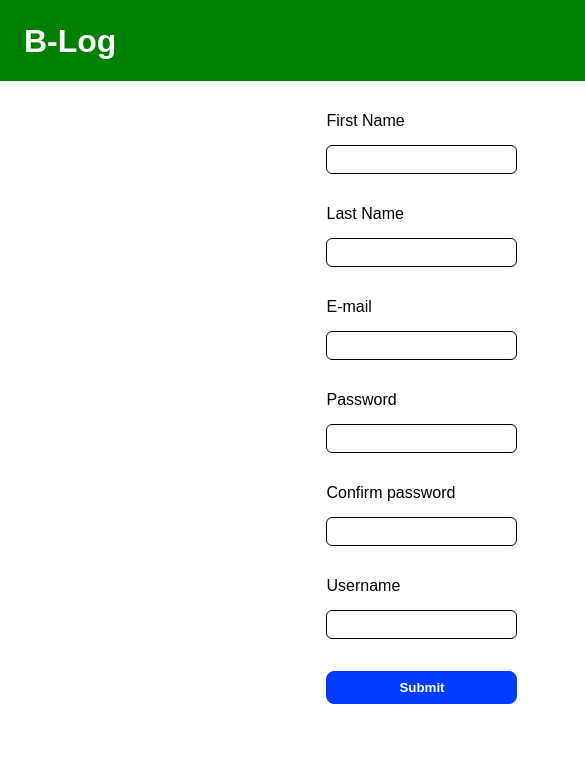
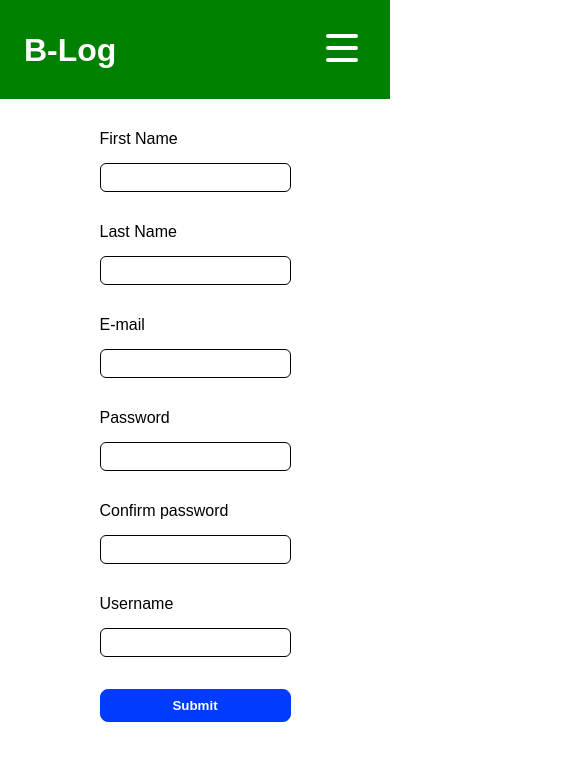
Before and after one commit to BuonicosII/blog-api-frontend, a React (Vite) app: page /sign-up in a window 390 px wide. Shown: the top 760 px of the page, 585 px wide, since content can reach past the window. Built offline with nearby package versions, Linux system fonts and the light colour scheme.

Commit message:
Add responsive mobile header with dropdown menu

```diff
--- a/public/index.css
+++ b/public/index.css
@@ -130,7 +130,7 @@ html {
 body {
   margin: 0;
   min-height: 100vh;
-  min-width: 100vh;
+  min-width: 100vw;
   display: flex;
   flex-direction: column;
 }
--- /dev/null
+++ b/src/UseMediaQuery.jsx
@@ -0,0 +1,21 @@
+import { useEffect, useState } from "react";
+
+function useMediaQuery(mediaQuery) {
+  const [isMediaMatch, setIsMediaMatch] = useState(
+    window.matchMedia(mediaQuery).matches
+  );
+
+  useEffect(() => {
+    const mediaQueryList = window.matchMedia(mediaQuery);
+    const mqlHandler = () => setIsMediaMatch(mediaQueryList.matches);
+
+    mediaQueryList.addEventListener("change", mqlHandler);
+    return () => {
+      mediaQueryList.removeEventListener("change", mqlHandler);
+    };
+  }, [mediaQuery]);
+
+  return isMediaMatch;
+}
+
+export default useMediaQuery;
--- a/src/components/header/header.jsx
+++ b/src/components/header/header.jsx
@@ -1,42 +1,129 @@
 import { Link, useLoaderData } from "react-router-dom";
+import { useState } from "react";
 import style from "./header.module.css";
+import useMediaQuery from "../../UseMediaQuery";
 
 export default function Header() {
   const user = useLoaderData()[0];
+  const [menuOpen, setMenuOpen] = useState(false);
+  const aspRatioMobile = useMediaQuery("(max-aspect-ratio: 1/1)");
+  const maxWidMobile = useMediaQuery("(max-width: 800px)");
 
-  if (!user) {
+  if (aspRatioMobile && maxWidMobile) {
+    return (
+      <header>
+        <nav>
+          <span className={style.home}>
+            <Link
+              onClick={() => {
+                setMenuOpen(false);
+              }}
+              to="/"
+            >
+              B-Log
+            </Link>
+          </span>
+          <span
+            onClick={() => {
+              setMenuOpen(!menuOpen);
+            }}
+          >
+            {menuOpen ? (
+              <svg
+                xmlns="http://www.w3.org/2000/svg"
+                width="48"
+                height="48"
+                viewBox="0 0 24 24"
+              >
+                <path
+                  fill="#fffefe"
+                  d="M7.05 7.05a1 1 0 0 1 1.414 0L12 10.586l3.536-3.536a1 1 0 1 1 1.414 1.414L13.414 12l3.536 3.536a1 1 0 1 1-1.414 1.414L12 13.414L8.464 16.95a1 1 0 1 1-1.414-1.414L10.586 12L7.05 8.464a1 1 0 0 1 0-1.414"
+                />
+              </svg>
+            ) : (
+              <svg
+                xmlns="http://www.w3.org/2000/svg"
+                width="48"
+                height="48"
+                viewBox="0 0 24 24"
+              >
+                <path
+                  fill="#fffefe"
+                  d="M4 6a1 1 0 0 1 1-1h14a1 1 0 1 1 0 2H5a1 1 0 0 1-1-1m0 6a1 1 0 0 1 1-1h14a1 1 0 1 1 0 2H5a1 1 0 0 1-1-1m1 5a1 1 0 1 0 0 2h14a1 1 0 1 0 0-2z"
+                />
+              </svg>
+            )}
+          </span>
+        </nav>
+        <div className={menuOpen ? style.dropDownOpen : style.dropDownClosed}>
+          {user ? (
+            <>
+              {user.author && (
+                <Link
+                  onClick={() => {
+                    setMenuOpen(!menuOpen);
+                  }}
+                  to="/new-post"
+                >
+                  <div className={style.menuDiv}>New Post</div>
+                </Link>
+              )}
+              <Link
+                onClick={() => {
+                  setMenuOpen(!menuOpen);
+                }}
+                to={"/user/" + user.id}
+              >
+                <div className={style.menuDiv}>{user.username}</div>
+              </Link>
+              <Link
+                onClick={() => {
+                  setMenuOpen(!menuOpen);
+                  localStorage.removeItem("token");
+                }}
+              >
+                <div className={style.menuDiv}>Log out</div>
+              </Link>
+            </>
+          ) : (
+            <>
+              <Link
+                onClick={() => {
+                  setMenuOpen(!menuOpen);
+                }}
+                to="/sign-up"
+              >
+                <div className={style.menuDiv}>Sign Up</div>
+              </Link>
+              <Link
+                onClick={() => {
+                  setMenuOpen(!menuOpen);
+                }}
+                to="/log-in"
+              >
+                <div className={style.menuDiv}>Log In</div>
+              </Link>
+            </>
+          )}
+        </div>
+      </header>
+    );
+  } else {
+    setMenuOpen(false);
     return (
       <header>
         <nav>
           <span className={style.home}>
             <Link to="/">B-Log</Link>
           </span>
-          <Link to="/sign-up">
-            <button className={style.login}>Sign Up</button>
-          </Link>
-          <Link to="/log-in">
-            <button className={style.login}>Log in</button>
-          </Link>
-        </nav>
-      </header>
-    );
-  } else {
-    return (
-      <header>
-        <nav>
-          <span className={style.home}>
-            <Link to="/">B-Log</Link>
-          </span>
+          {user ? (
+            <>
               {user.author && (
-            <span>
                 <Link to="/new-post">
                   <button className={style.newpost}>New Post</button>
                 </Link>
-            </span>
               )}
-          <span>
               <Link to={"/user/" + user.id}>{user.username}</Link>
-          </span>
               <Link
                 onClick={() => {
                   localStorage.removeItem("token");
@@ -44,6 +131,17 @@ export default function Header() {
               >
                 <button className={style.logout}>Log out</button>
               </Link>
+            </>
+          ) : (
+            <>
+              <Link to="/sign-up">
+                <button className={style.login}>Sign Up</button>
+              </Link>
+              <Link to="/log-in">
+                <button className={style.login}>Log in</button>
+              </Link>
+            </>
+          )}
         </nav>
       </header>
     );
--- a/src/components/header/header.module.css
+++ b/src/components/header/header.module.css
@@ -54,3 +54,26 @@ nav a {
   filter: brightness(1.25);
   cursor: pointer;
 }
+
+.dropDownClosed {
+  display: none;
+}
+
+.dropDownOpen {
+  background-color: green;
+  position: absolute;
+  width: 100%;
+}
+
+.dropDownOpen a {
+  text-decoration: none;
+  color: white;
+}
+
+.menuDiv {
+  border-top: 1px solid rgb(0, 100, 0);
+  display: flex;
+  justify-content: center;
+  align-items: center;
+  padding: 24px;
+}
```
Lines whose indentation alone changed are shown as unchanged.
